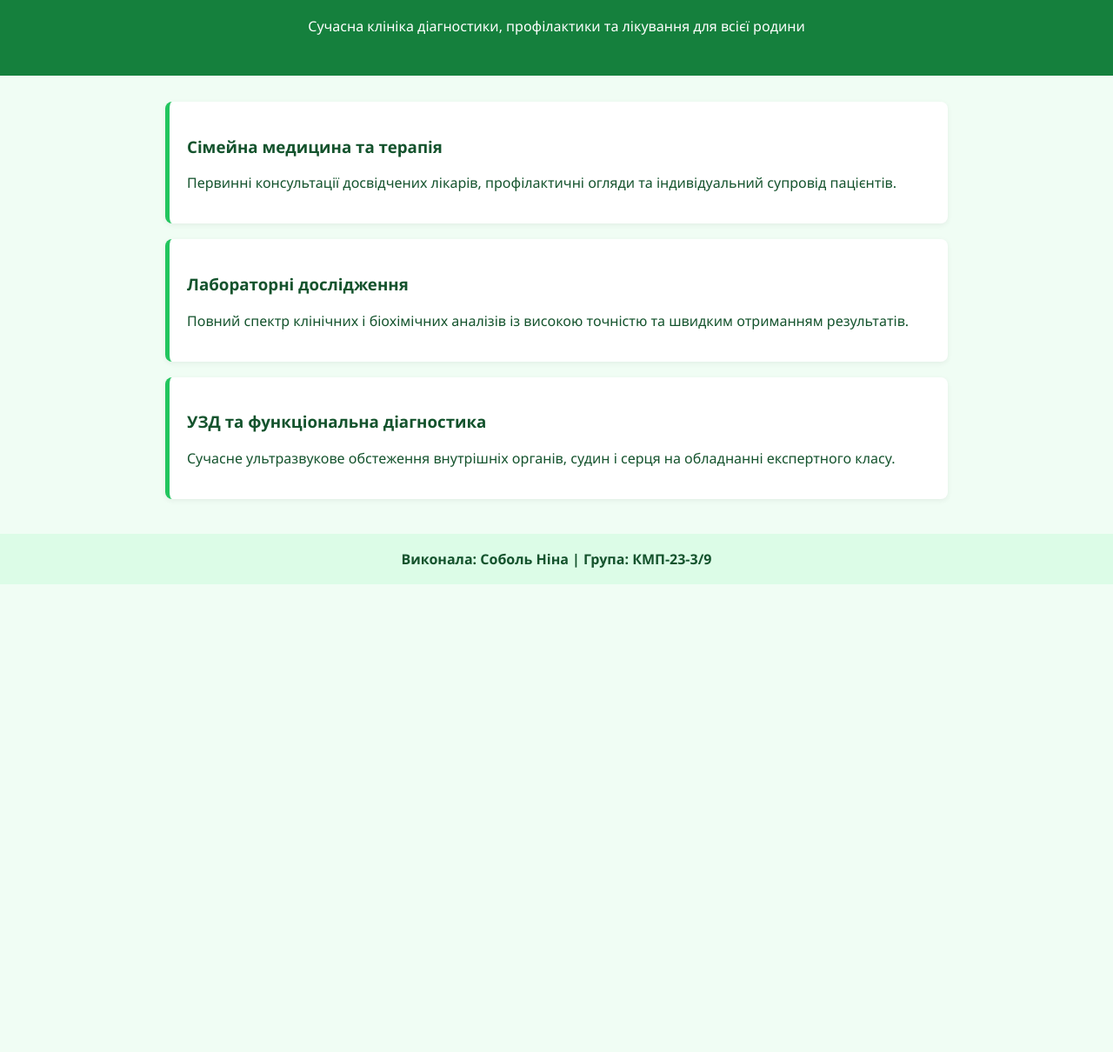
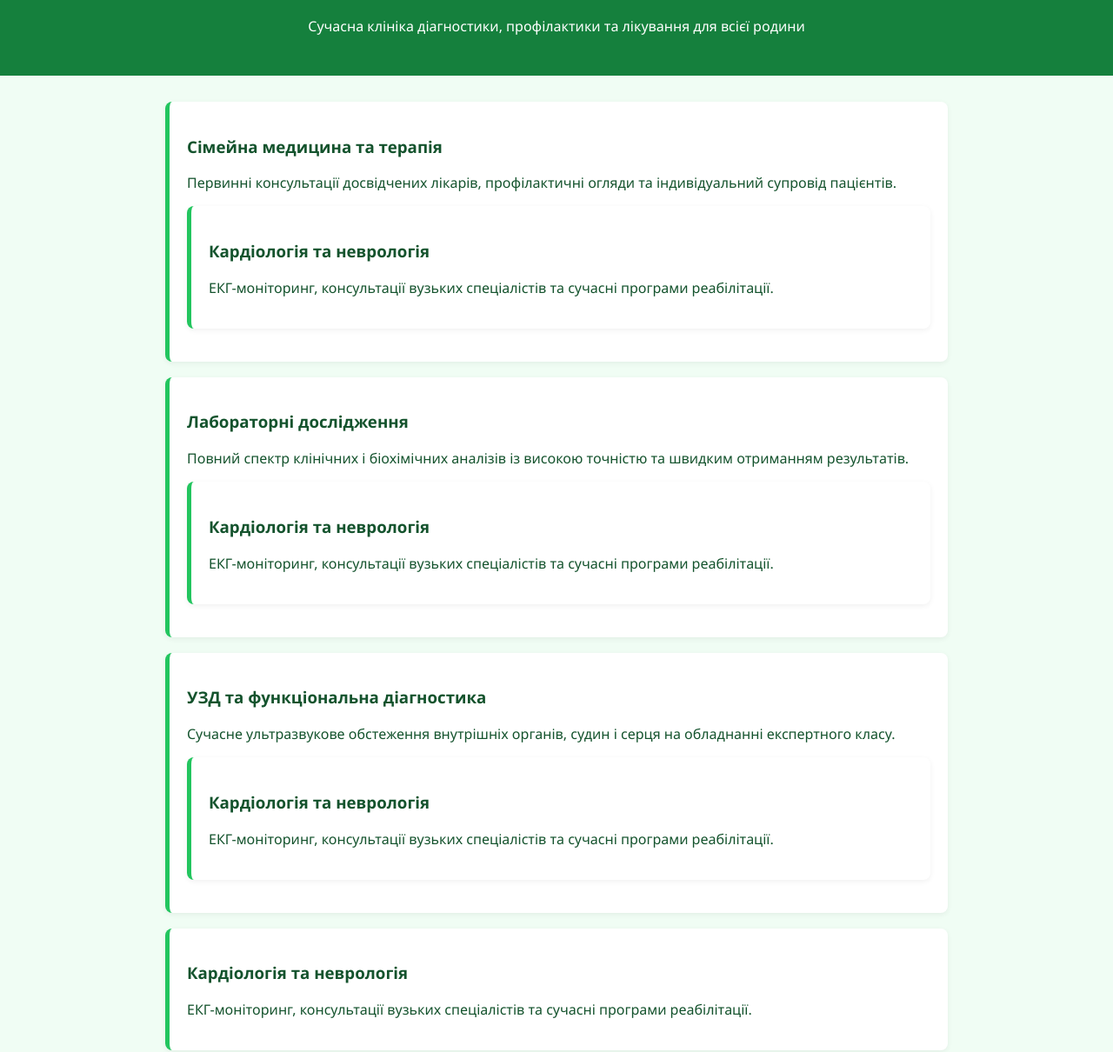
Before and after one commit to mqfilon/lab8-medical-center, a plain HTML site: page index.html in a window 1280 px wide. Shown: the part 97-1307 px from the top of the page at 87% size. Before the commit the page ends 800 px from the top, so only its background shows below. Drawn offline with Linux system fonts and the light colour scheme.

Commit message:
Update: add cardiology and neurology block

```diff
--- a/index.html
+++ b/index.html
@@ -21,14 +21,30 @@
         <div class="card">
             <h3>Сімейна медицина та терапія</h3>
             <p>Первинні консультації досвідчених лікарів, профілактичні огляди та індивідуальний супровід пацієнтів.</p>
+            <div class="card">
+            <h3>Кардіологія та неврологія</h3>
+            <p>ЕКГ-моніторинг, консультації вузьких спеціалістів та сучасні програми реабілітації.</p>
         </div>
+    </div>
         <div class="card">
             <h3>Лабораторні дослідження</h3>
             <p>Повний спектр клінічних і біохімічних аналізів із високою точністю та швидким отриманням результатів.</p>
+            <div class="card">
+            <h3>Кардіологія та неврологія</h3>
+            <p>ЕКГ-моніторинг, консультації вузьких спеціалістів та сучасні програми реабілітації.</p>
         </div>
+    </div>
         <div class="card">
             <h3>УЗД та функціональна діагностика</h3>
             <p>Сучасне ультразвукове обстеження внутрішніх органів, судин і серця на обладнанні експертного класу.</p>
+            <div class="card">
+            <h3>Кардіологія та неврологія</h3>
+            <p>ЕКГ-моніторинг, консультації вузьких спеціалістів та сучасні програми реабілітації.</p>
+        </div>
+    </div>
+        <div class="card">
+            <h3>Кардіологія та неврологія</h3>
+            <p>ЕКГ-моніторинг, консультації вузьких спеціалістів та сучасні програми реабілітації.</p>
         </div>
     </div>
     <footer>Виконала: Соболь Ніна | Група: КМП-23-3/9</footer>
```
